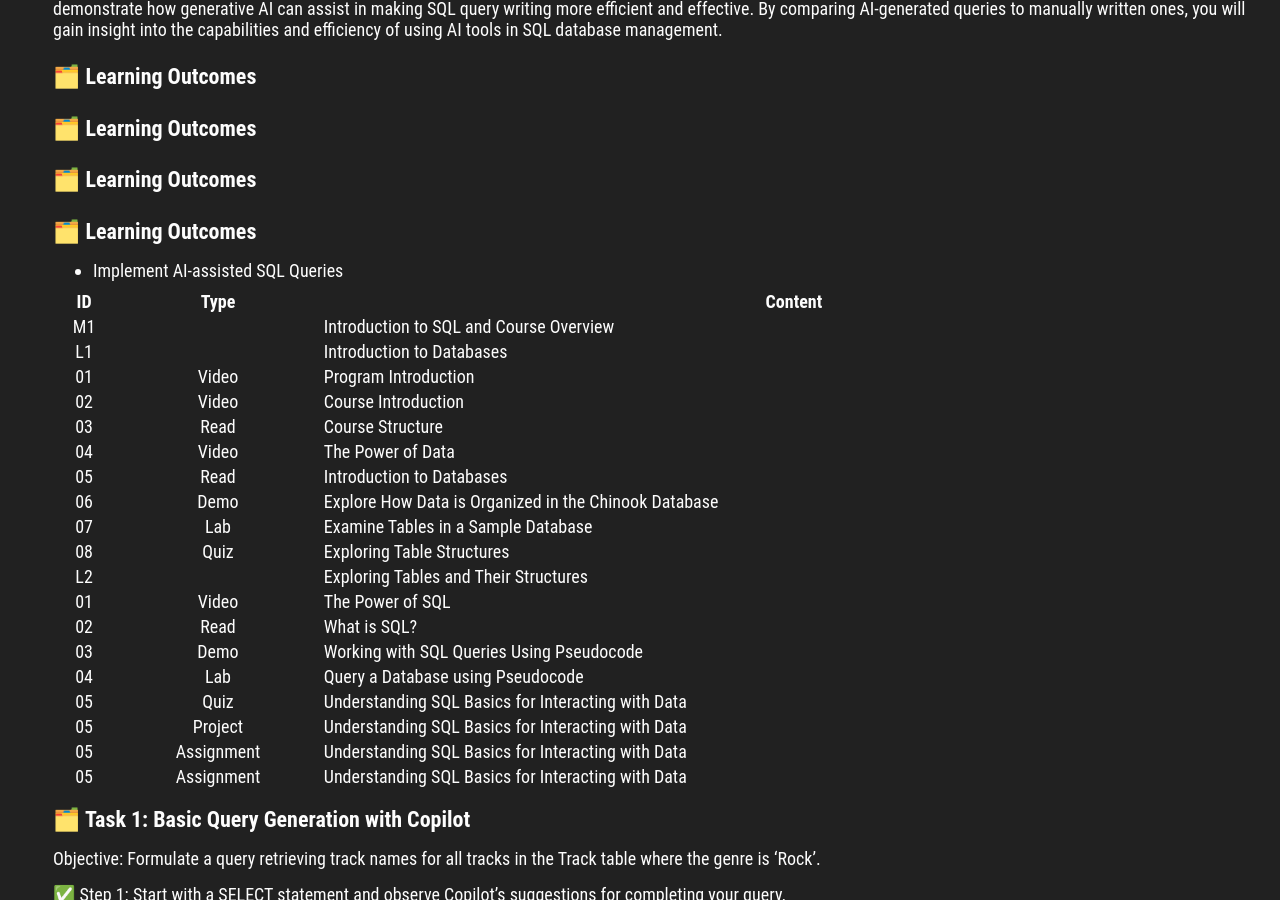
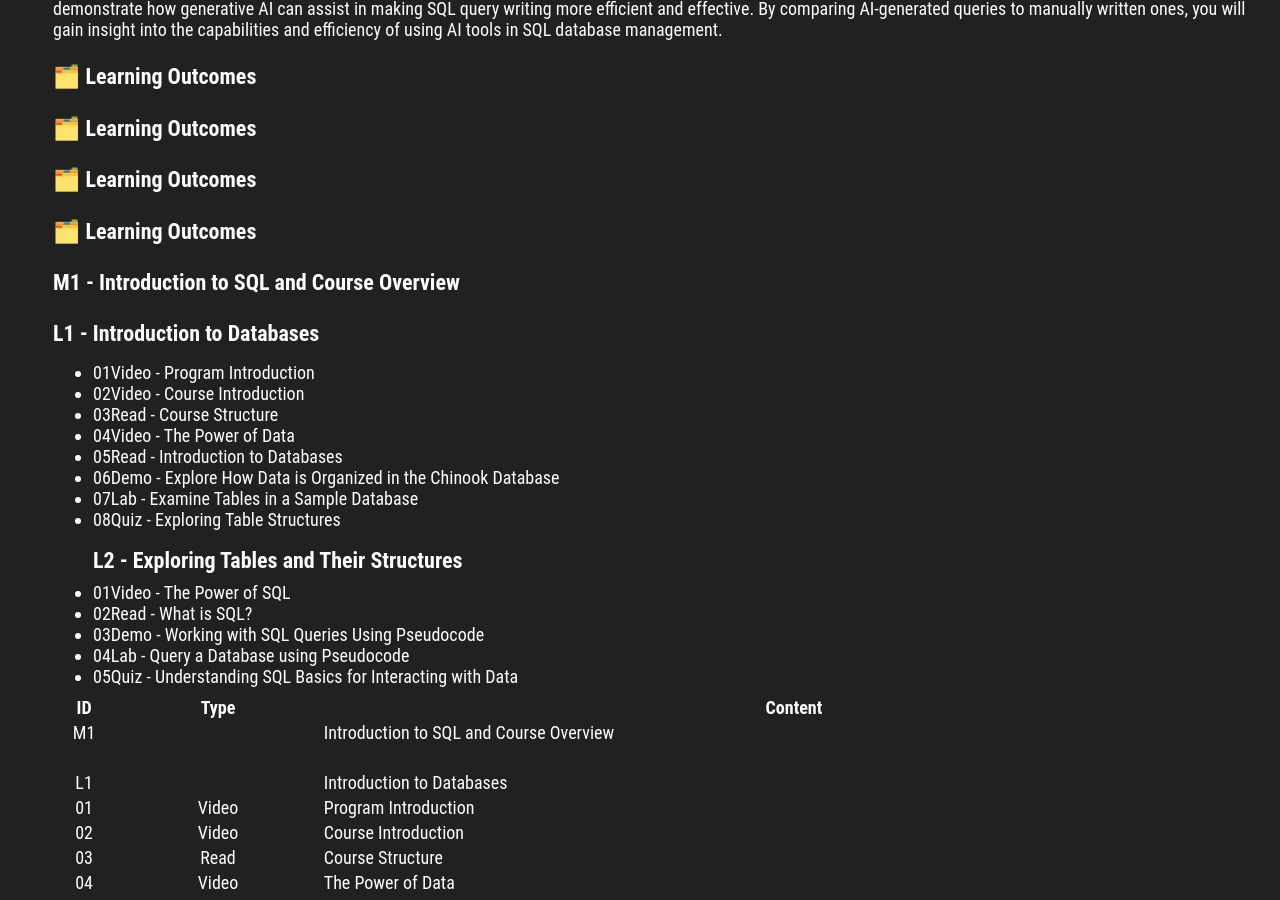
Before and after one commit to milanfx/milanfx.github.io, a Jekyll site: the page built from M1-Lab1.md, in a window 1280 px wide and 900 px high, scrolled down 338 px. Built offline with Jekyll 4.4.1, drawn with Linux system fonts in a browser that asks for light colours.

Commit message:
Update M1-Lab1.md

```diff
--- a/M1-Lab1.md
+++ b/M1-Lab1.md
@@ -16,11 +16,27 @@ In this activity, you will engage in a hands-on experience using GitHub Copilot
 #### 🗂️ Learning Outcomes
 #### 🗂️ Learning Outcomes
 
-- Implement AI-assisted SQL Queries
+#### M1 - Introduction to SQL and Course Overview
+#### L1 - Introduction to Databases
+-  01Video - Program Introduction
+-  02Video - Course Introduction
+-  03Read - Course Structure
+-  04Video - The Power of Data
+-  05Read - Introduction to Databases
+-  06Demo - Explore How Data is Organized in the Chinook Database
+-  07Lab - Examine Tables in a Sample Database
+-  08Quiz - Exploring Table Structures
+#### L2 - Exploring Tables and Their Structures
+-  01Video - The Power of SQL
+-  02Read - What is SQL?
+-  03Demo - Working with SQL Queries Using Pseudocode
+-  04Lab - Query a Database using Pseudocode
+-  05Quiz - Understanding SQL Basics for Interacting with Data
 
 |ID|Type|Content|
 |:-:|:-:|-|
 |M1||Introduction to SQL and Course Overview|
+|||
 |L1||Introduction to Databases|
 |01|Video|Program Introduction|
 |02|Video|Course Introduction|
@@ -30,6 +46,7 @@ In this activity, you will engage in a hands-on experience using GitHub Copilot
 |06|Demo|Explore How Data is Organized in the Chinook Database|
 |07|Lab|Examine Tables in a Sample Database|
 |08|Quiz|Exploring Table Structures|
+|||
 |L2||Exploring Tables and Their Structures|
 |01|Video|The Power of SQL|
 |02|Read|What is SQL?|
@@ -39,7 +56,7 @@ In this activity, you will engage in a hands-on experience using GitHub Copilot
 |05|Project|Understanding SQL Basics for Interacting with Data|
 |05|Assignment|Understanding SQL Basics for Interacting with Data|
 |05|Assignment|Understanding SQL Basics for Interacting with Data|
-|----|---------------|---------------------------------------------------------------------------------------------------------|
+
 
 #### 🗂️ Task 1: Basic Query Generation with Copilot
 
```
